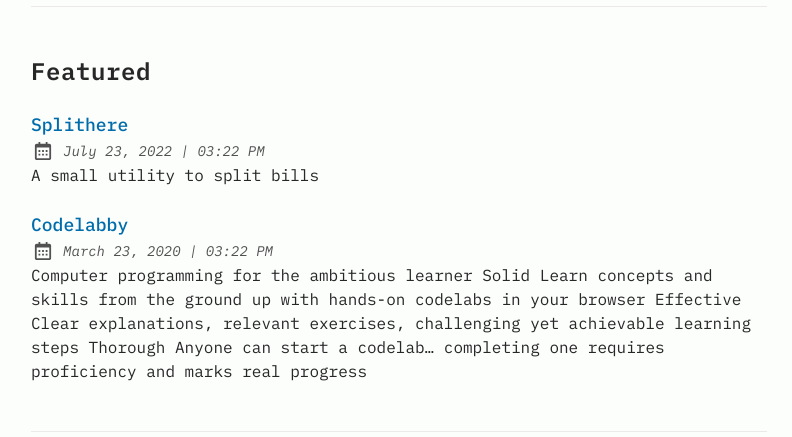
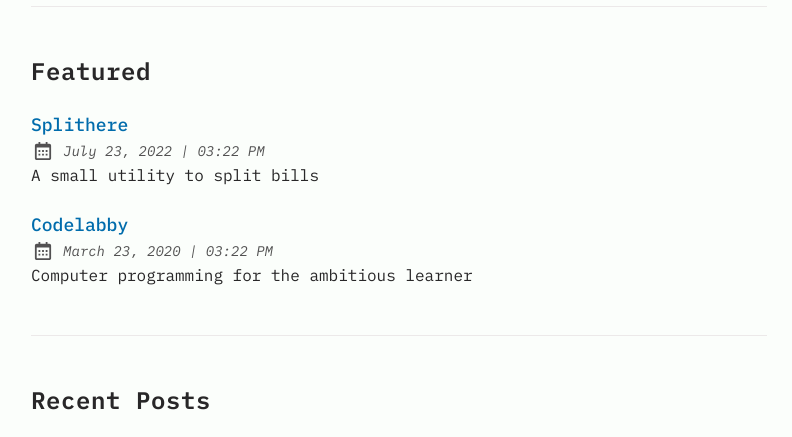
Before and after one commit to nikolajjsj/portfolio, an Astro site: page / in a window 1280 px wide. Shown: the part 341-778 px from the top of the page, without its empty margins (241-1033 px from the left). Built offline with nearby package versions, Linux system fonts and the light colour scheme; Astro itself is replaced by a stand-in of ours.

Commit message:
feat(posts): update codelabby description

```diff
--- a/src/contents/codelabby.md
+++ b/src/contents/codelabby.md
@@ -10,9 +10,6 @@ tags:
   - Project
 ogImage: ""
 description: Computer programming for the ambitious learner
-  Solid Learn concepts and skills from the ground up with hands-on codelabs in your browser
-  Effective Clear explanations, relevant exercises, challenging yet achievable learning steps
-  Thorough Anyone can start a codelab… completing one requires proficiency and marks real progress
 ---
 
 Computer programming for the ambitious learner
```
